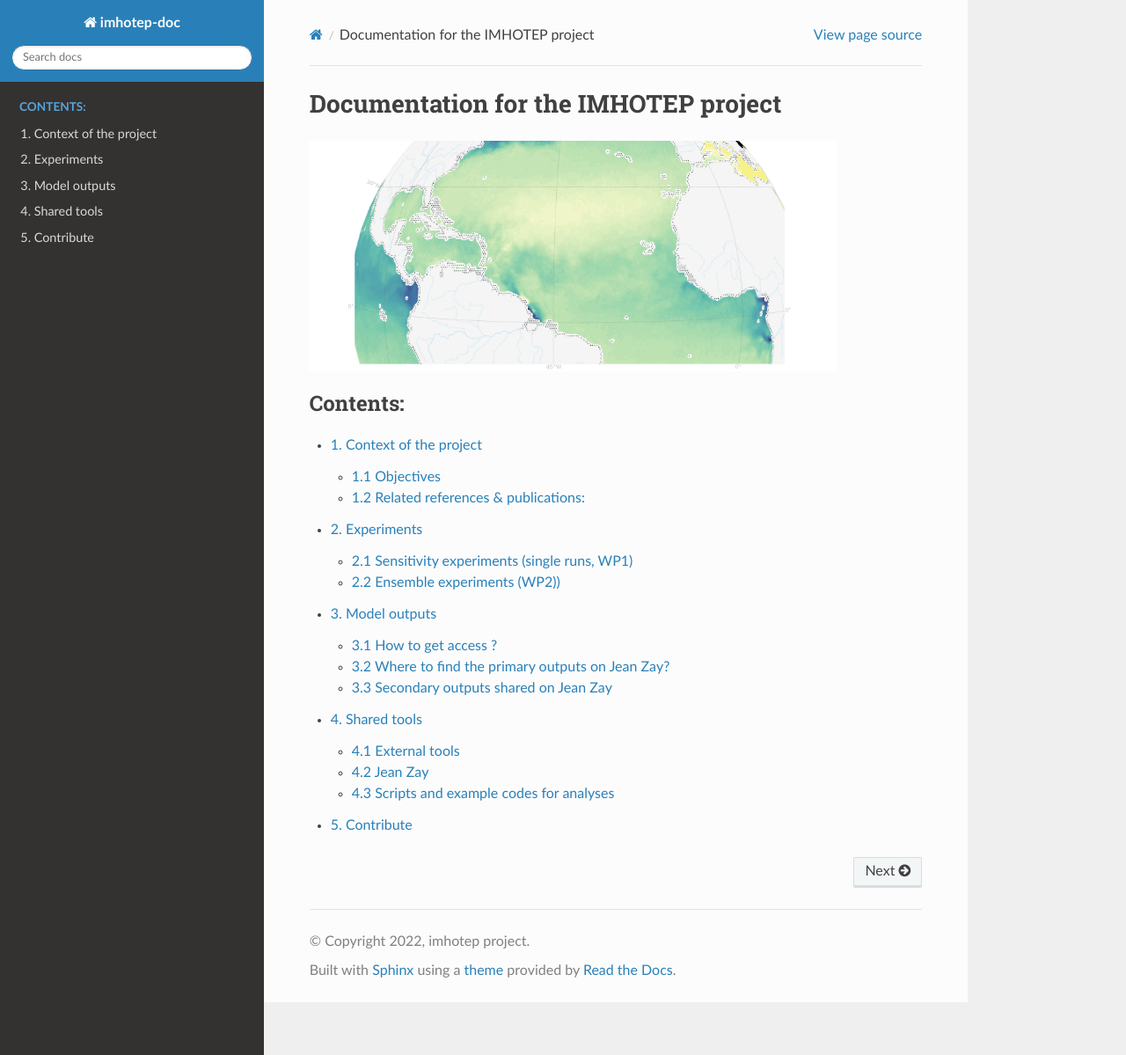
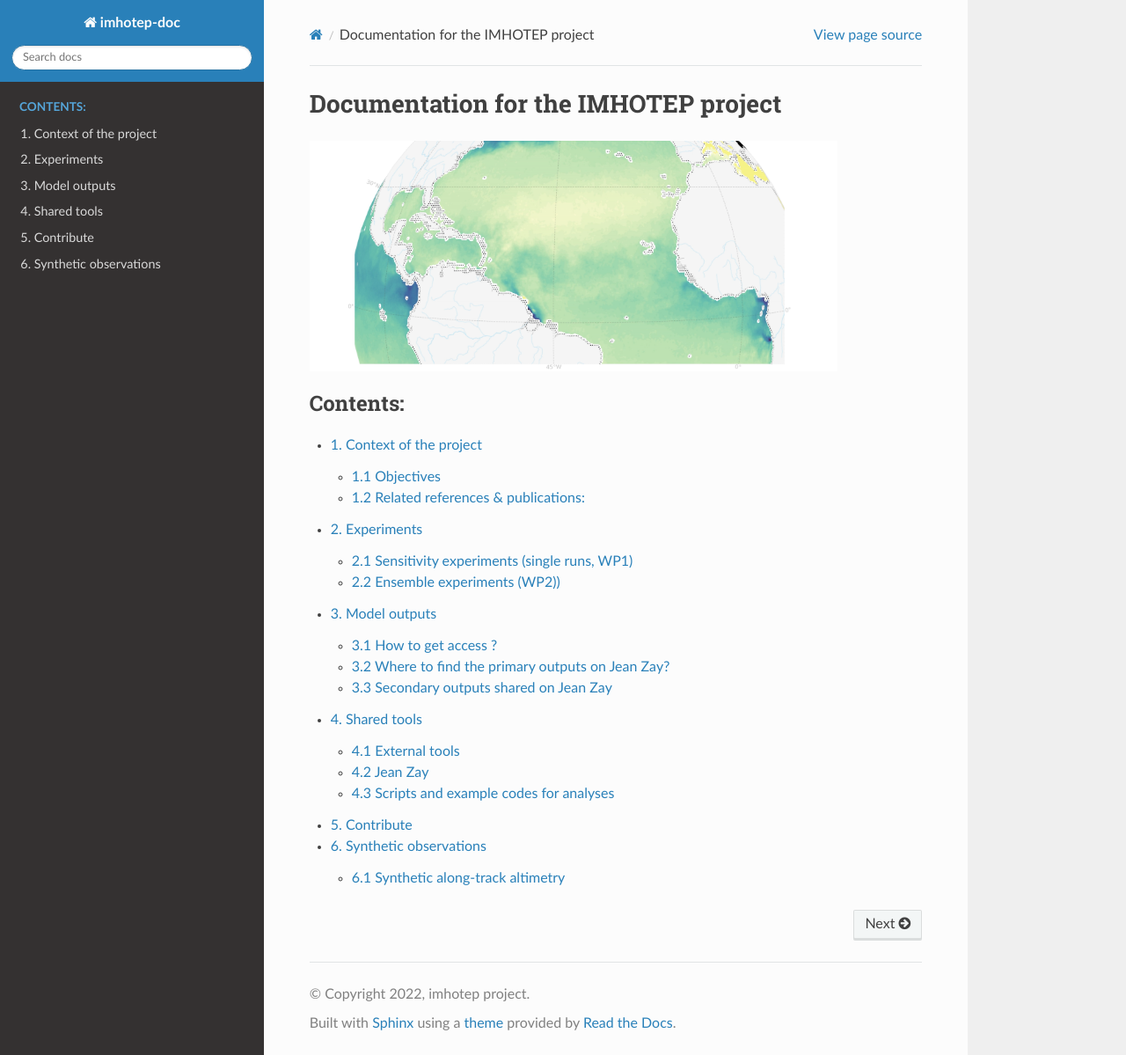
Before and after one commit to imhotep-project/doc-imhotep, a Sphinx documentation site: the page built from source/index.rst, in a window 1280 px wide and 1199 px high. Shown: the whole window at 88% size. Built offline with Sphinx 7.4.7 and the Read the Docs theme 2.0.0, drawn with Linux system fonts in a browser that asks for light colours.

Commit message:
Update index.rst

```diff
--- a/source/index.rst
+++ b/source/index.rst
@@ -17,3 +17,4 @@ Documentation for the IMHOTEP project
    3-Model-outputs
    4-Tools
    5-Contribute
+   6-Synthetic-Obs
```
